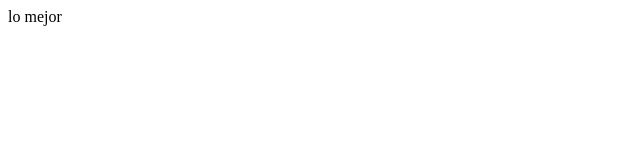
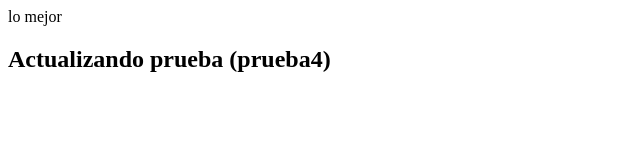
Before and after one commit to felixjeffersonponcemontero/Ejemplo, a plain HTML site: page index4.html in a window 1280 px wide. Shown: the whole page, without its empty margins (0-640 px from the left). Drawn offline with Linux system fonts and the light colour scheme.

Commit message:
Update index4.html

```diff
--- a/index4.html
+++ b/index4.html
@@ -7,6 +7,6 @@ lo mejor
     <title>Document</title>
 </head>
 <body>
-
+    <h2>Actualizando prueba (prueba4)</h2>
 </body>
 </html>
```
